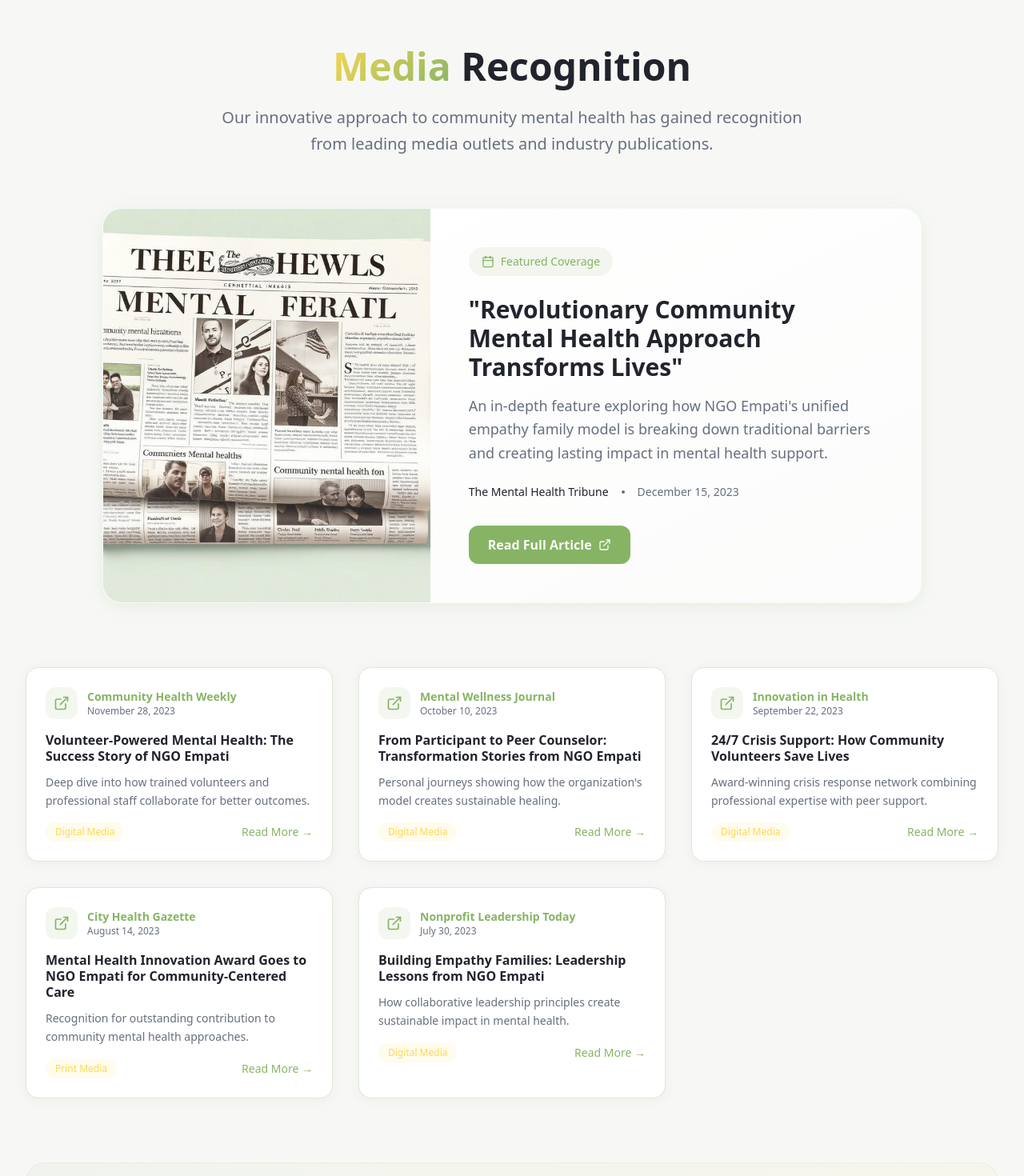
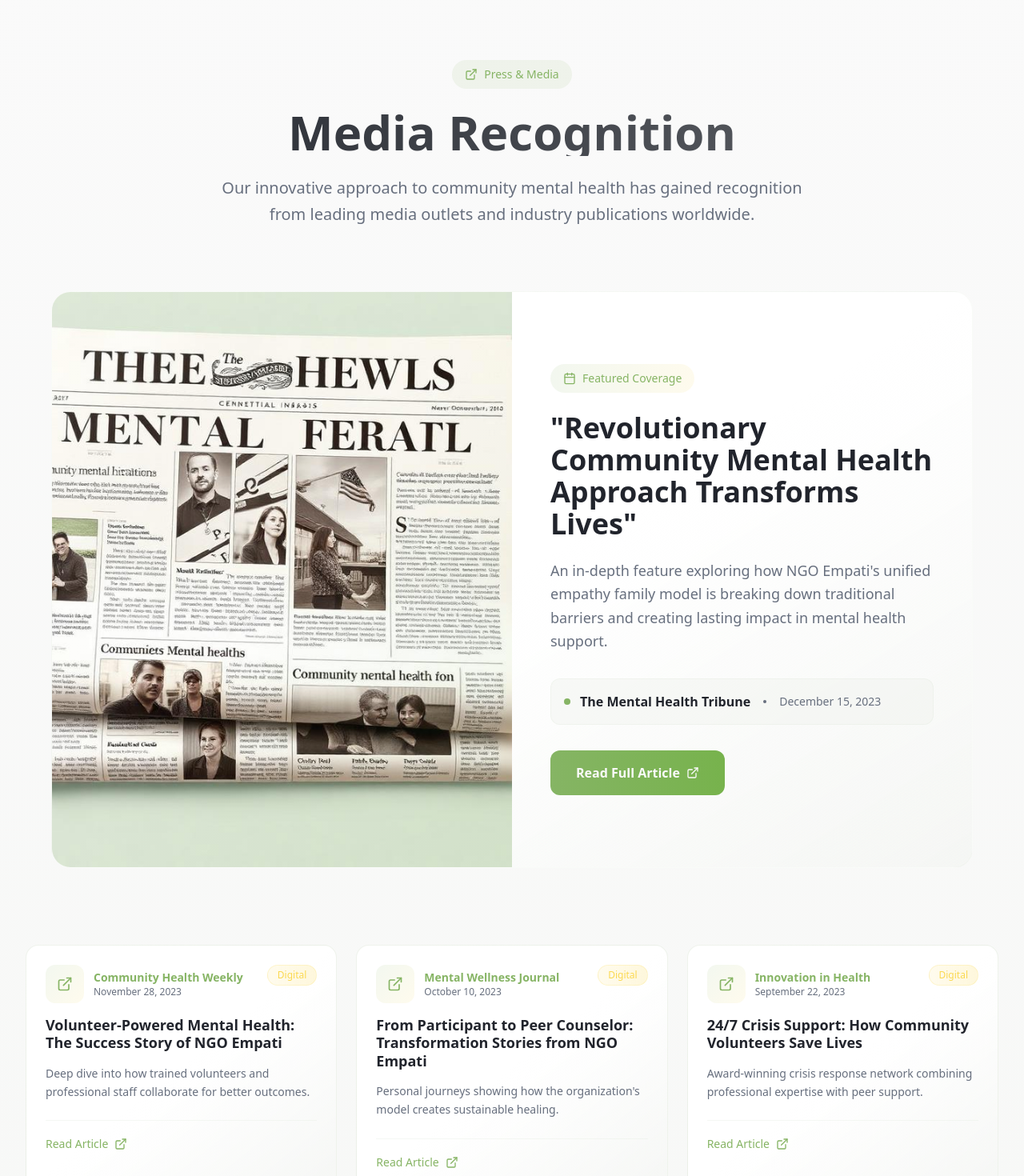
Before and after one commit to Syazwani-s246/empati-rewamp-v1, a React (Vite) app: page / in a window 1280 px wide. Shown: the part 10140-11610 px from the top of the page at 80% size. Built offline with nearby package versions, Linux system fonts and the light colour scheme.

Commit message:
Improve Press Coverage UI
Refine the UI for the press coverage section to enhance visual appeal and organization.

```diff
--- a/src/components/PressSection.tsx
+++ b/src/components/PressSection.tsx
@@ -88,106 +88,120 @@ const PressSection = () => {
   };
 
   return (
-    <section id="press" className="py-20 bg-muted/20">
+    <section id="press" className="py-24 bg-gradient-to-b from-background to-muted/30">
       <div className="container mx-auto px-4 lg:px-8">
         {/* Section Header */}
-        <div className="text-center mb-16">
-          <h2 className="text-4xl md:text-5xl font-bold mb-6">
-            <span className="text-gradient">Media</span> Recognition
+        <div className="text-center mb-20">
+          <div className="inline-flex items-center gap-2 bg-primary/10 text-primary px-4 py-2 rounded-full text-sm font-medium mb-6">
+            <ExternalLink className="h-4 w-4" />
+            Press & Media
+          </div>
+          <h2 className="text-4xl md:text-6xl font-bold mb-6 bg-gradient-to-r from-foreground to-foreground/70 bg-clip-text text-transparent">
+            Media Recognition
           </h2>
           <p className="text-xl text-muted-foreground max-w-3xl mx-auto leading-relaxed">
             Our innovative approach to community mental health has gained recognition
-            from leading media outlets and industry publications.
+            from leading media outlets and industry publications worldwide.
           </p>
         </div>
 
-        {/* Featured Story - Clean Design */}
-        <div className="max-w-5xl mx-auto mb-20">
-          <div className="bg-gradient-to-br from-card to-card/50 rounded-3xl overflow-hidden shadow-healing border border-border/20">
-            <div className="grid lg:grid-cols-5 gap-0">
+        {/* Featured Story - Modern Design */}
+        <div className="max-w-6xl mx-auto mb-24">
+          <div className="group relative bg-gradient-to-br from-card via-card to-muted/20 rounded-3xl overflow-hidden border border-border/20 hover:shadow-2xl transition-all duration-500">
+            <div className="absolute inset-0 bg-gradient-to-br from-primary/5 via-transparent to-secondary/5 opacity-0 group-hover:opacity-100 transition-opacity duration-500"></div>
+            <div className="relative grid lg:grid-cols-2 gap-0">
               {/* Image Section */}
-              <div className="lg:col-span-2 relative">
-                <div className="aspect-[4/5] lg:aspect-auto lg:h-full">
+              <div className="relative overflow-hidden">
+                <div className="aspect-[16/10] lg:aspect-[4/5] lg:h-full">
                   <img
                     src={pressCoverage}
                     alt="Featured press coverage"
-                    className="w-full h-full object-cover"
+                    className="w-full h-full object-cover group-hover:scale-105 transition-transform duration-700"
                   />
-                  <div className="absolute inset-0 bg-gradient-to-t from-background/20 to-transparent"></div>
+                  <div className="absolute inset-0 bg-gradient-to-br from-background/10 via-transparent to-primary/10"></div>
                 </div>
               </div>
 
               {/* Content Section */}
-              <div className="lg:col-span-3 p-8 lg:p-12 flex flex-col justify-center">
-                <div className="inline-flex items-center gap-2 bg-primary/10 text-primary px-4 py-2 rounded-full text-sm font-medium mb-6 w-fit">
+              <div className="p-8 lg:p-12 flex flex-col justify-center">
+                <div className="inline-flex items-center gap-2 bg-gradient-to-r from-primary/10 to-secondary/10 text-primary px-4 py-2 rounded-full text-sm font-medium mb-6 w-fit backdrop-blur-sm">
                   <Calendar className="h-4 w-4" />
                   Featured Coverage
                 </div>
 
-                <h3 className="text-2xl lg:text-3xl font-bold text-foreground mb-4 leading-tight">
+                <h3 className="text-3xl lg:text-4xl font-bold text-foreground mb-6 leading-tight group-hover:text-primary transition-colors duration-300">
                   "Revolutionary Community Mental Health Approach Transforms Lives"
                 </h3>
 
-                <p className="text-lg text-muted-foreground mb-6 leading-relaxed">
+                <p className="text-lg text-muted-foreground mb-8 leading-relaxed">
                   An in-depth feature exploring how NGO Empati's unified empathy family model
                   is breaking down traditional barriers and creating lasting impact in mental health support.
                 </p>
 
-                <div className="flex flex-col sm:flex-row sm:items-center gap-4 mb-8">
-                  <div className="text-sm text-muted-foreground">
-                    <span className="font-medium text-foreground">The Mental Health Tribune</span>
+                <div className="flex flex-col sm:flex-row sm:items-center gap-4 mb-8 p-4 bg-muted/30 rounded-xl border border-border/30">
+                  <div className="flex items-center gap-3">
+                    <div className="w-2 h-2 bg-primary rounded-full"></div>
+                    <span className="font-semibold text-foreground">The Mental Health Tribune</span>
                   </div>
                   <div className="hidden sm:block w-1 h-1 bg-muted-foreground rounded-full"></div>
-                  <div className="text-sm text-muted-foreground">December 15, 2023</div>
+                  <div className="text-sm text-muted-foreground font-medium">December 15, 2023</div>
                 </div>
 
-                <button className="inline-flex items-center gap-2 bg-primary text-primary-foreground px-6 py-3 rounded-xl font-semibold hover:bg-primary-hover transition-all hover:scale-105 shadow-soft w-fit">
-                  Read Full Article
-                  <ExternalLink className="h-4 w-4" />
+                <button className="inline-flex items-center gap-2 bg-gradient-to-r from-primary to-primary-hover text-primary-foreground px-8 py-4 rounded-xl font-semibold hover:shadow-xl transition-all duration-300 hover:scale-105 w-fit group/btn">
+                  <span>Read Full Article</span>
+                  <ExternalLink className="h-4 w-4 group-hover/btn:translate-x-1 transition-transform" />
                 </button>
               </div>
             </div>
           </div>
         </div>
 
-        {/* Media Coverage Grid - Cleaner Layout */}
-        <div className="grid md:grid-cols-2 lg:grid-cols-3 gap-8 mb-20">
+        {/* Media Coverage Grid - Modern Cards */}
+        <div className="grid md:grid-cols-2 lg:grid-cols-3 gap-6 mb-24">
           {pressItems.slice(1).map((item, index) => (
-            <div
+            <article
               key={item.id}
-              className="group bg-card rounded-2xl p-6 shadow-card border border-border hover:shadow-healing transition-all duration-300 hover:-translate-y-1"
+              className="group relative bg-gradient-to-br from-card via-card to-muted/10 rounded-2xl overflow-hidden border border-border/50 hover:border-primary/20 transition-all duration-500 hover:-translate-y-2 hover:shadow-2xl"
               style={{ animationDelay: `${index * 0.1}s` }}
             >
+              <div className="absolute inset-0 bg-gradient-to-br from-primary/0 via-transparent to-secondary/0 group-hover:from-primary/5 group-hover:to-secondary/5 transition-all duration-500"></div>
+
+              {/* Content */}
+              <div className="relative p-6">
                 {/* Publication Header */}
-              <div className="flex items-center gap-3 mb-4">
-                <div className="w-10 h-10 bg-primary/10 rounded-xl flex items-center justify-center">
+                <div className="flex items-start justify-between mb-4">
+                  <div className="flex items-center gap-3">
+                    <div className="w-12 h-12 bg-gradient-to-br from-primary/10 to-secondary/10 rounded-xl flex items-center justify-center group-hover:scale-110 transition-transform">
                       <ExternalLink className="h-5 w-5 text-primary" />
                     </div>
                     <div>
-                  <div className="font-semibold text-sm text-primary">{item.publication}</div>
-                  <div className="text-xs text-muted-foreground">{item.date}</div>
+                      <div className="font-bold text-sm text-primary group-hover:text-primary-hover transition-colors">{item.publication}</div>
+                      <div className="text-xs text-muted-foreground font-medium">{item.date}</div>
                     </div>
+                  </div>
+                  <span className="inline-block px-3 py-1 bg-gradient-to-r from-secondary/10 to-secondary/20 text-secondary text-xs font-medium rounded-full border border-secondary/20">
+                    {item.type === "digital" ? "Digital" : "Print"}
+                  </span>
                 </div>
 
                 {/* Article Content */}
-              <h4 className="font-bold text-foreground mb-3 leading-tight group-hover:text-primary transition-colors">
+                <h4 className="font-bold text-foreground mb-4 leading-tight group-hover:text-primary transition-colors duration-300 text-lg">
                   {item.title}
                 </h4>
 
-              <p className="text-sm text-muted-foreground leading-relaxed mb-4">
+                <p className="text-sm text-muted-foreground leading-relaxed mb-6 line-clamp-3">
                   {item.summary}
                 </p>
 
-              {/* Article Type Badge */}
-              <div className="flex items-center justify-between">
-                <span className="inline-block px-3 py-1 bg-secondary/10 text-secondary text-xs font-medium rounded-full">
-                  {item.type === "digital" ? "Digital Media" : "Print Media"}
-                </span>
-                <button className="text-primary hover:text-primary-hover transition-colors text-sm font-medium">
-                  Read More →
+                {/* Read More Button */}
+                <div className="pt-4 border-t border-border/30">
+                  <button className="inline-flex items-center gap-2 text-primary hover:text-primary-hover transition-all font-medium text-sm group/btn">
+                    <span>Read Article</span>
+                    <ExternalLink className="h-4 w-4 group-hover/btn:translate-x-1 group-hover/btn:-translate-y-0.5 transition-transform" />
                   </button>
                 </div>
               </div>
+            </article>
           ))}
         </div>
 
```
Lines whose indentation alone changed are shown as unchanged.
